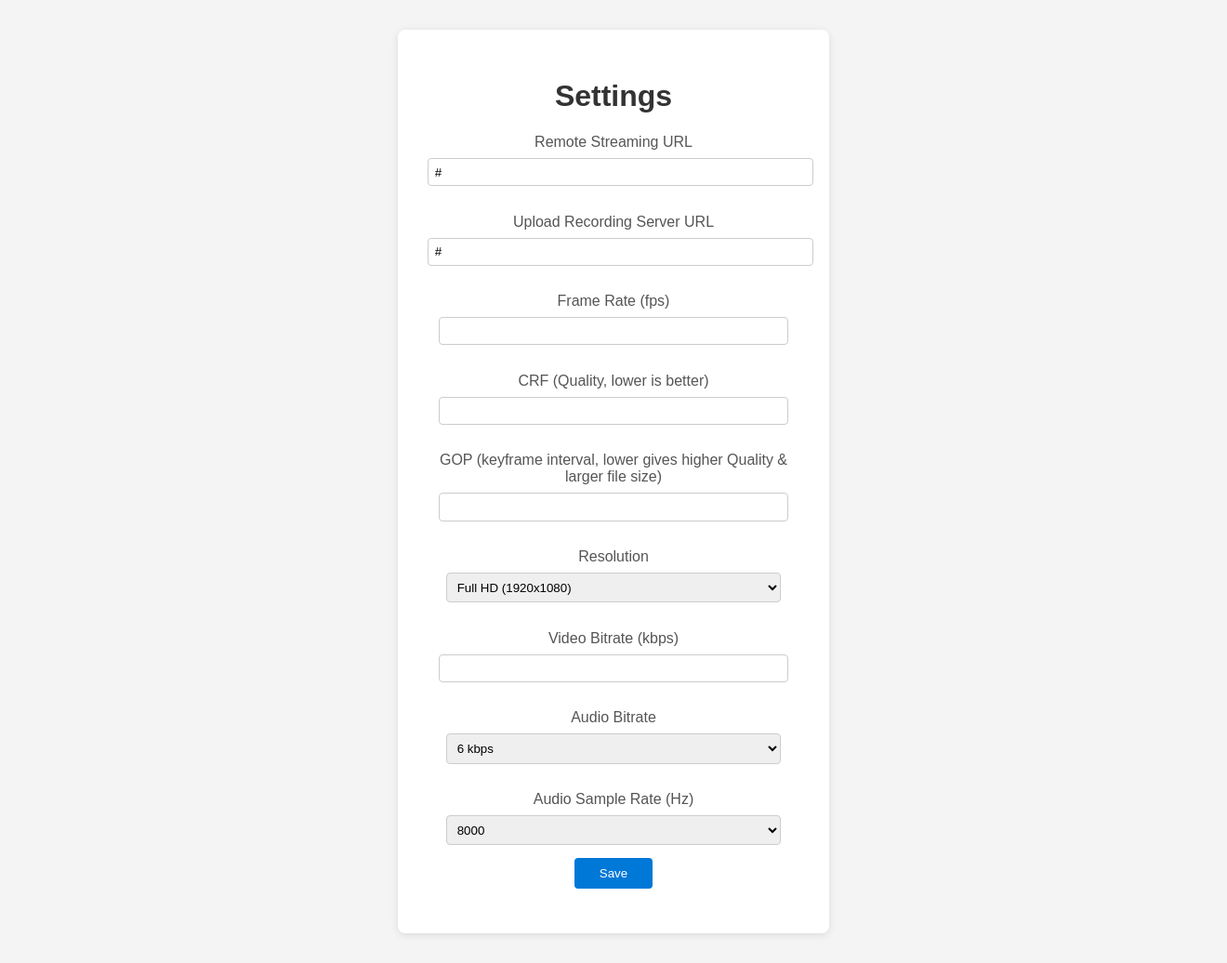
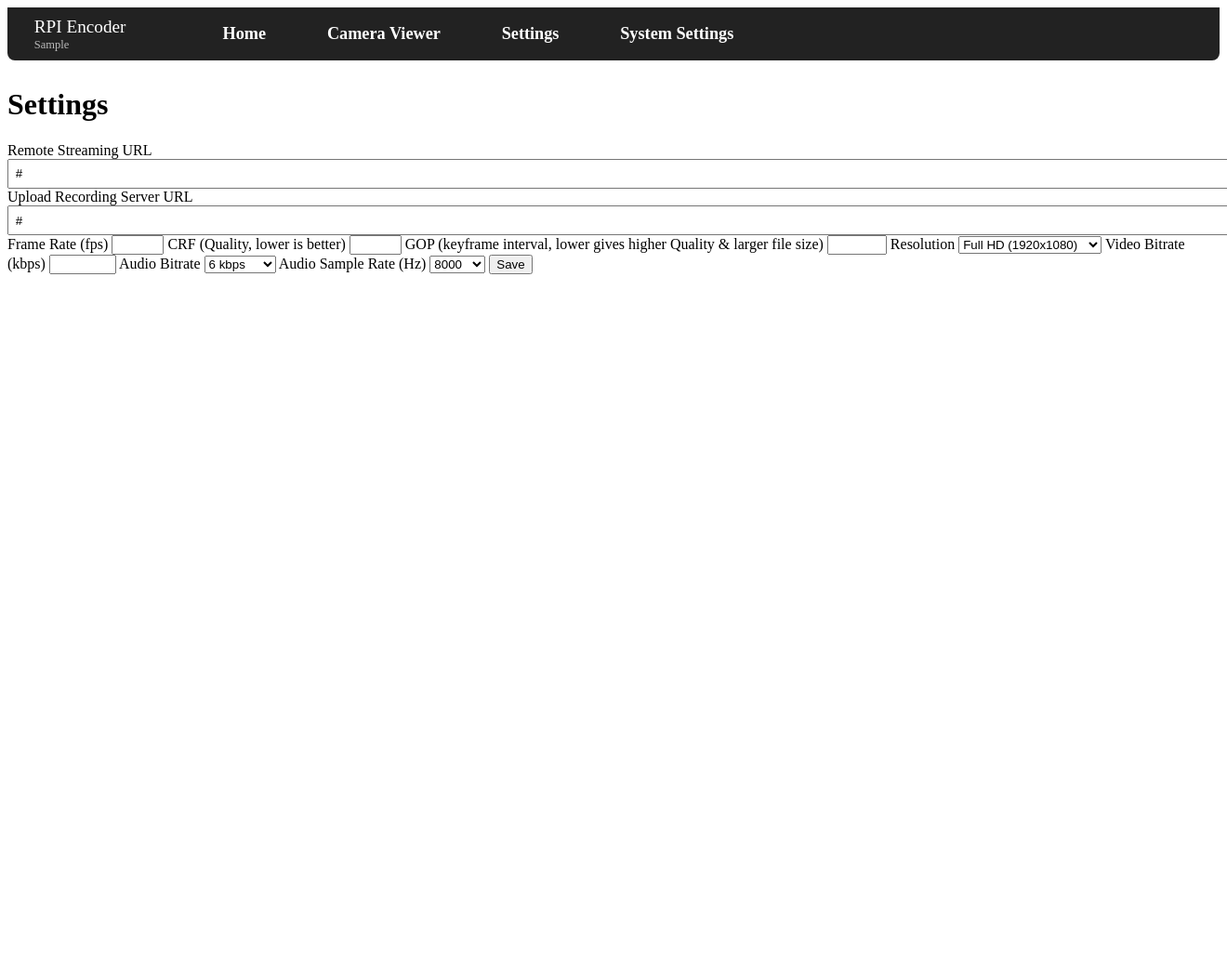
Before and after one commit to tfelici/RPI-Streamer, a Python web app: template templates/settings.html in a window 1320 px wide; the page is wider, and only the part inside the window is pictured. Shown: that part at 93% size. After the commit the page ends 295 px from the top of that part, so only its background shows below. Run offline with Jinja, Linux system fonts and the light colour scheme; the template is opened without the code that fills it: most values are stand-ins (such as "Sample title", 1, 10 or a date in 2020).

Commit message:
template merge

```diff
--- a/templates/settings.html
+++ b/templates/settings.html
@@ -2,40 +2,11 @@
 <html lang="en">
 <head>
     <meta charset="UTF-8">
-    <title>Settings</title>
-    <style>
-        body { font-family: Arial, sans-serif; background: #f4f4f4; }
-        .frame {
-            background: #fff;
-            border-radius: 8px;
-            box-shadow: 0 2px 8px rgba(0,0,0,0.1);
-            padding: 2em;
-            margin: 2em auto;
-            max-width: 400px;
-            text-align: center;
-        }
-        h1 { color: #333; }
-        label { display: block; margin: 1em 0 0.5em; color: #555; }
-        input[type="text"], input[type="number"], select {
-            width: 90%;
-            padding: 0.5em;
-            border: 1px solid #ccc;
-            border-radius: 4px;
-            margin-bottom: 1em;
-        }
-        button {
-            padding: 0.7em 2em;
-            background: #0078d7;
-            color: #fff;
-            border: none;
-            border-radius: 4px;
-            cursor: pointer;
-        }
-        button:disabled { background: #aaa; }
-        .msg { color: green; margin-top: 1em; }
-    </style>
+    <title>{% block title %}Settings{% endblock %}</title>
+    {% block head %}{% endblock %}
 </head>
 <body>
+    {% include 'navbar.html' %}
     <div class="frame">
         <h1>Settings</h1>
         <form id="settings-form">
@@ -146,5 +117,6 @@
             }
         };
     </script>
+    {% block scripts %}{% endblock %}
 </body>
 </html>
--- a/templates/system_settings.html
+++ b/templates/system_settings.html
@@ -1,3 +1,6 @@
+{% extends 'base.html' %}
+{% block title %}System Settings{% endblock %}
+{% block content %}
 <!DOCTYPE html>
 <html lang="en">
 <head>
@@ -77,6 +80,7 @@
     </style>
 </head>
 <body>
+    {% include 'navbar.html' %}
     <div class="frame">
         <h1>System Settings</h1>
         <form id="auth-form">
@@ -281,3 +285,4 @@
     </script>
 </body>
 </html>
+{% endblock %}
```
Also changed, not shown: templates/base.html (added, +30 -0 lines), templates/camera_viewer.html (+9 -19 lines), templates/index.html (+7 -20 lines), 1 other file.
